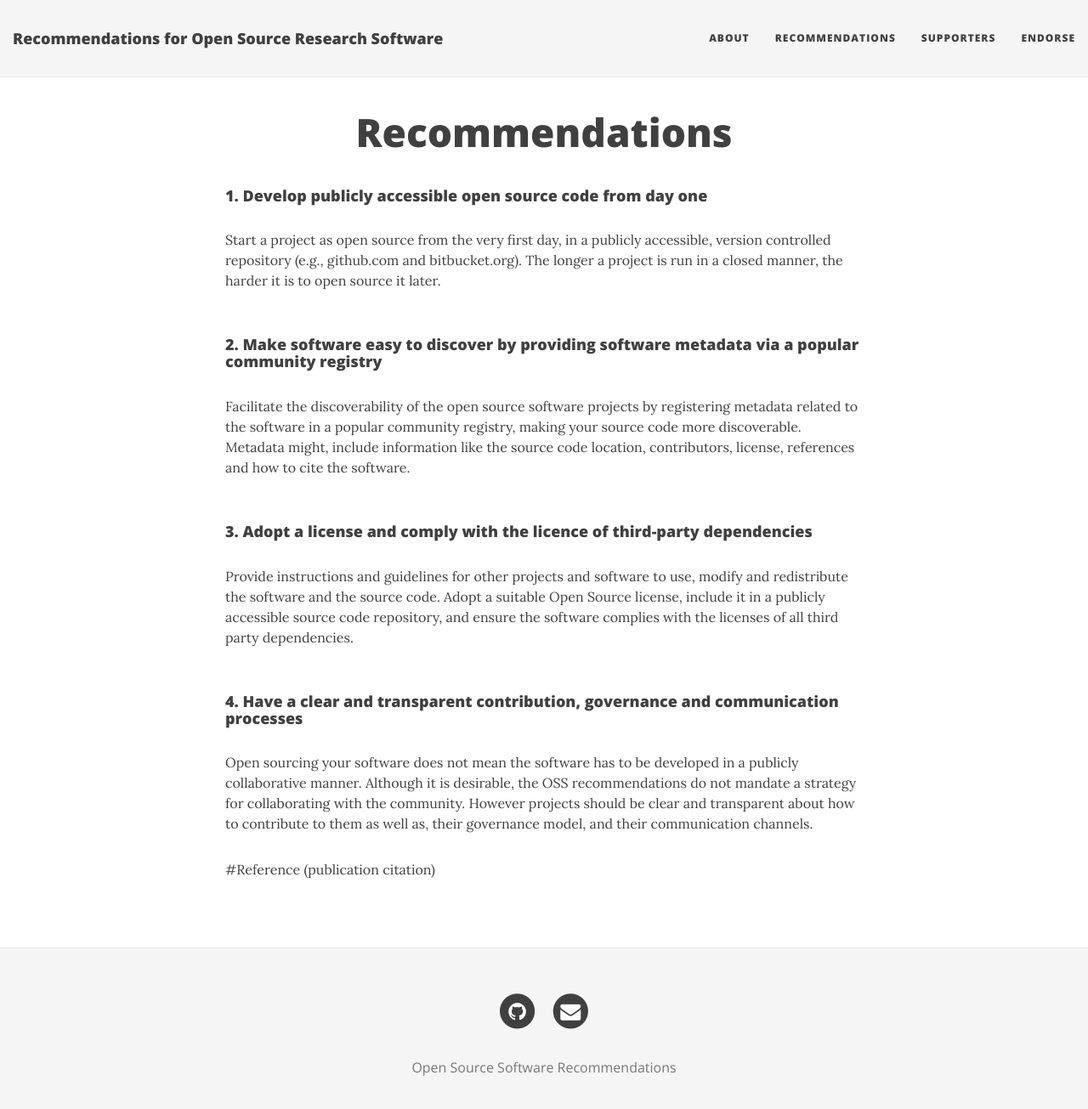
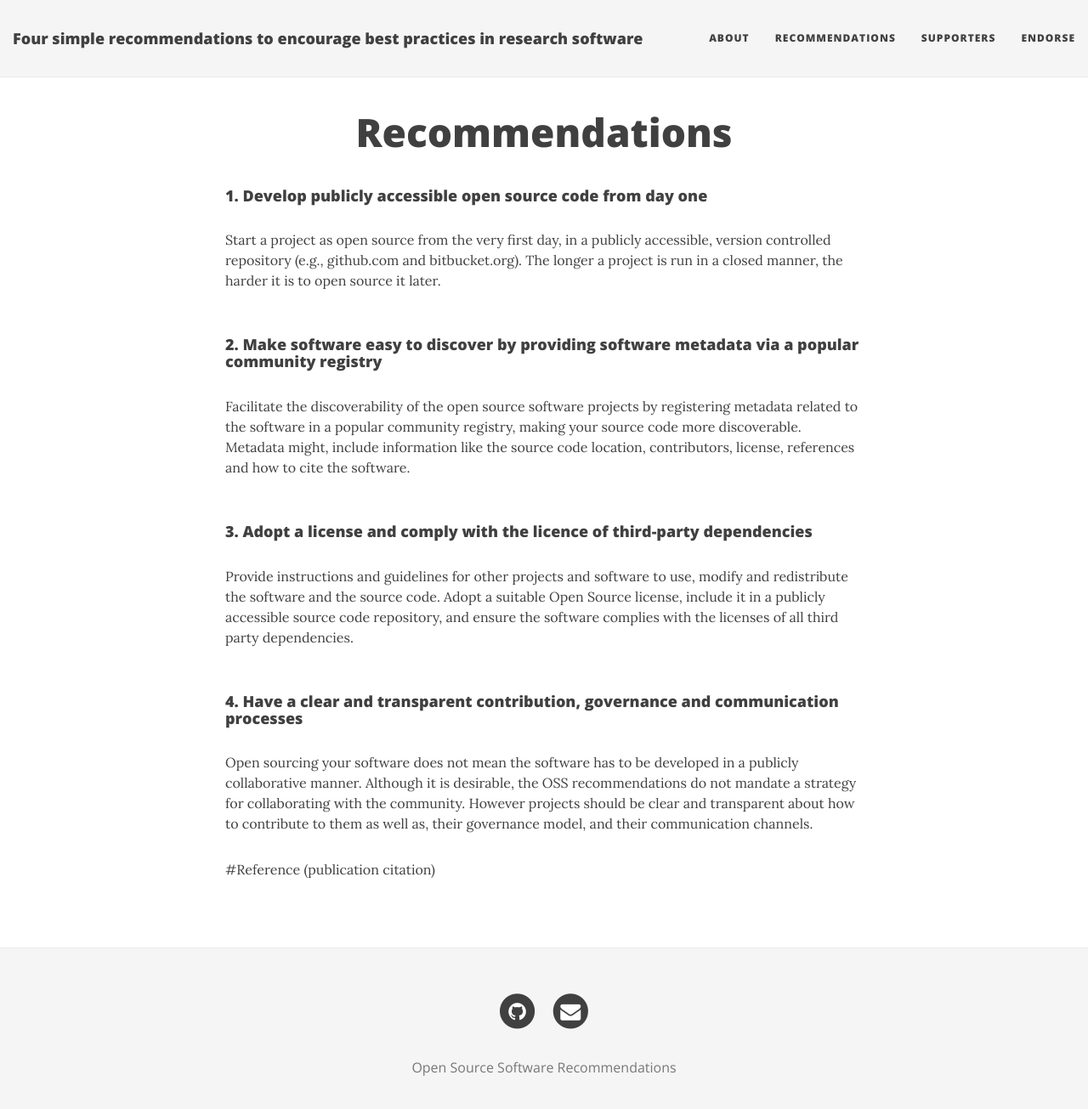
Before and after one commit to SoftDev4Research/recommendations, a Jekyll site: the page built from index.md, in a window 1280 px wide and 1318 px high. Shown: the top 1305 px of the window at 85% size. Built offline with Jekyll 4.4.1, drawn with Linux system fonts in a browser that asks for light colours; nearby versions of some CDN libraries.

Commit message:
Update _config.yml

```diff
--- a/_config.yml
+++ b/_config.yml
@@ -14,10 +14,10 @@
 # Of course don't forget to change the username and projectname to YOUR username and project
 
 # Name of website
-title: Recommendations for Open Source Research Software
+title: Four simple recommendations to encourage best practices in research software
 
 # Short description of your site
-description: A virtual proof that name is awesome!
+description: We propose four simple recommendations aiming to raise the awareness of best practices and encouraging their adoption. These recommendations are designed around Open Source values, and provide practical suggestions that contribute to making research software and its source code more discoverable, reusable and transparent.
 
 # --- Navigation bar options --- #
 
```
